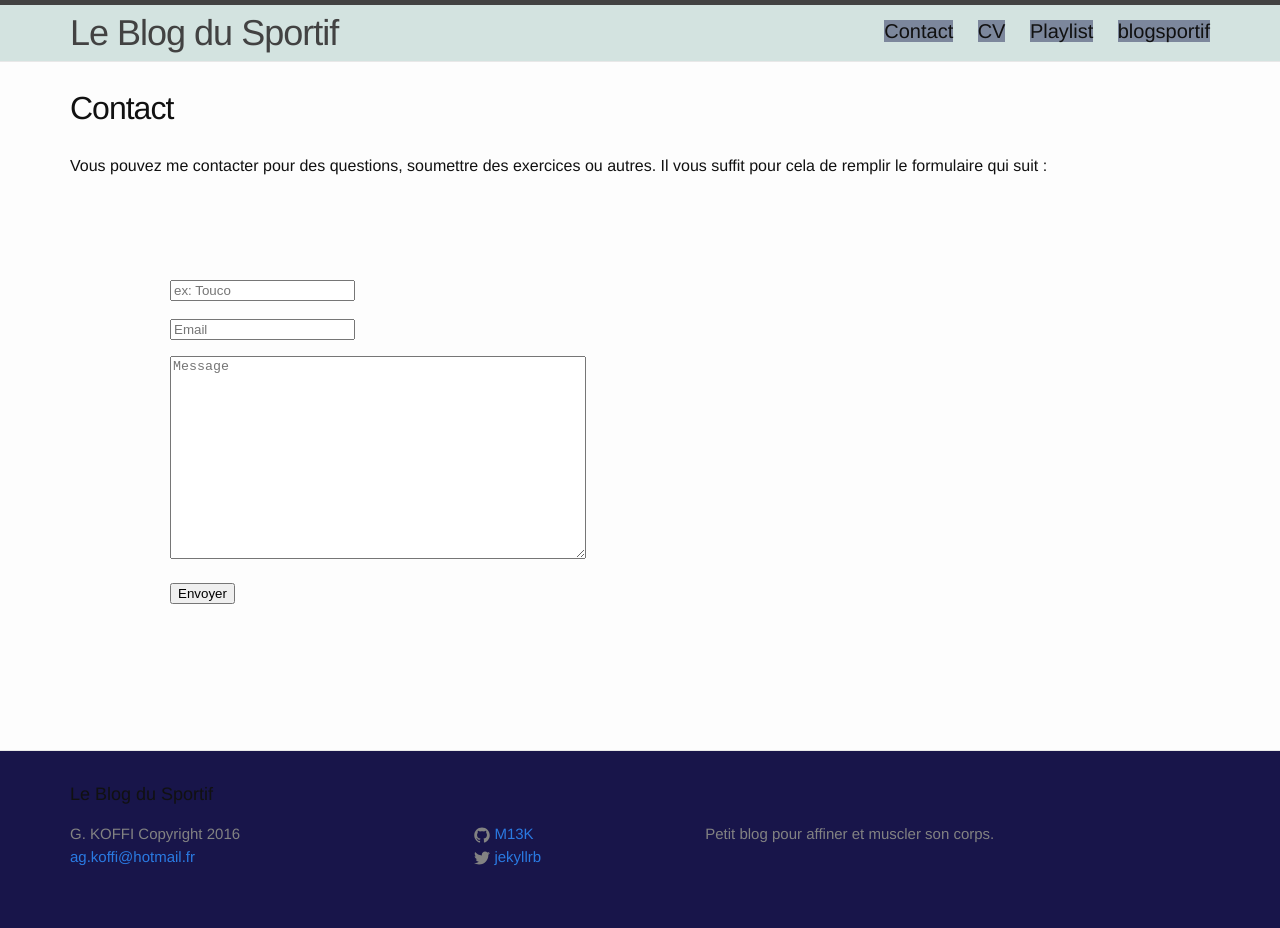
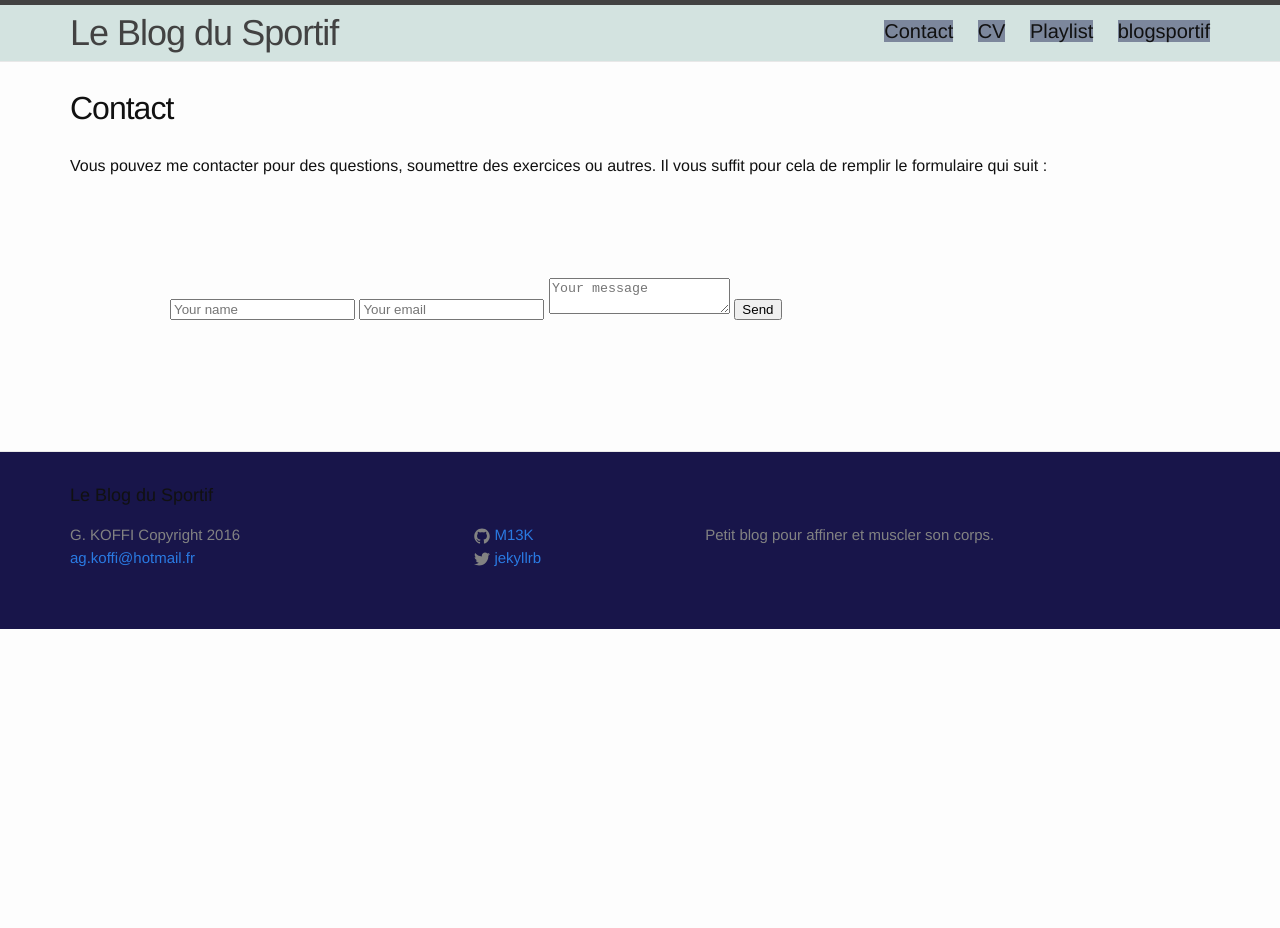
Before and after one commit to M13K/blogsportif, a Jekyll site: the page built from contact.md, in a window 1280 px wide. Built offline with Jekyll 4.4.1, drawn with Linux system fonts in a browser that asks for light colours; after the commit the page ends 900 px from its top, so only the background shows below that.

Commit message:
Update contact.md

```diff
--- a/contact.md
+++ b/contact.md
@@ -9,10 +9,17 @@ Il vous suffit pour cela de remplir le formulaire qui suit :
 
 <div class="form">
 
-<form method="POST" action="http://formspree.io/malikalmo@gmail.com">
-<p><input name="Prénom" placeholder="ex: Touco" type="text"></p>
-<p><input name="email" placeholder="Email" type="email"></p>
-<p><textarea name="message" placeholder="Message" rows="10" cols="50" style="width: 410px; height: 197px;"></textarea></p>
-<p><button type="submit">Envoyer</button></p>
+<form id="contactform" method="POST">
+    <input type="text" name="name" placeholder="Your name">
+    <input type="email" name="_replyto" placeholder="Your email">
+    <input type="hidden" name="_subject" value="Website contact" />
+    <textarea name="message" placeholder="Your message"></textarea>
+    <input type="text" name="_gotcha" style="display:none" />
+    <input type="submit" value="Send">
 </form>
 </div>
+
+<script>
+    var contactform =  document.getElementById('contactform');
+    contactform.setAttribute('action', '//formspree.io/' + 'malikalmo' + '@' + 'gmail' + '.' + 'com');
+</script>
```
